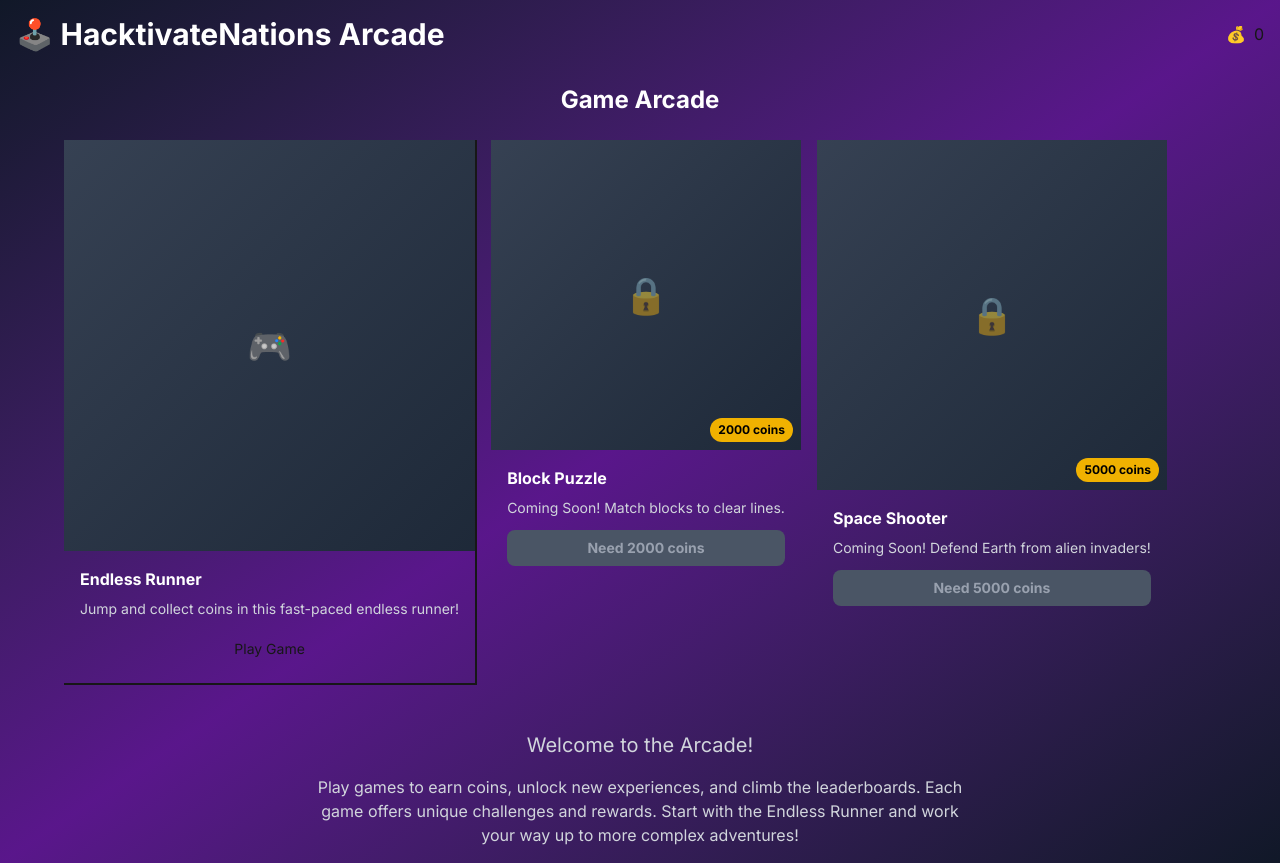
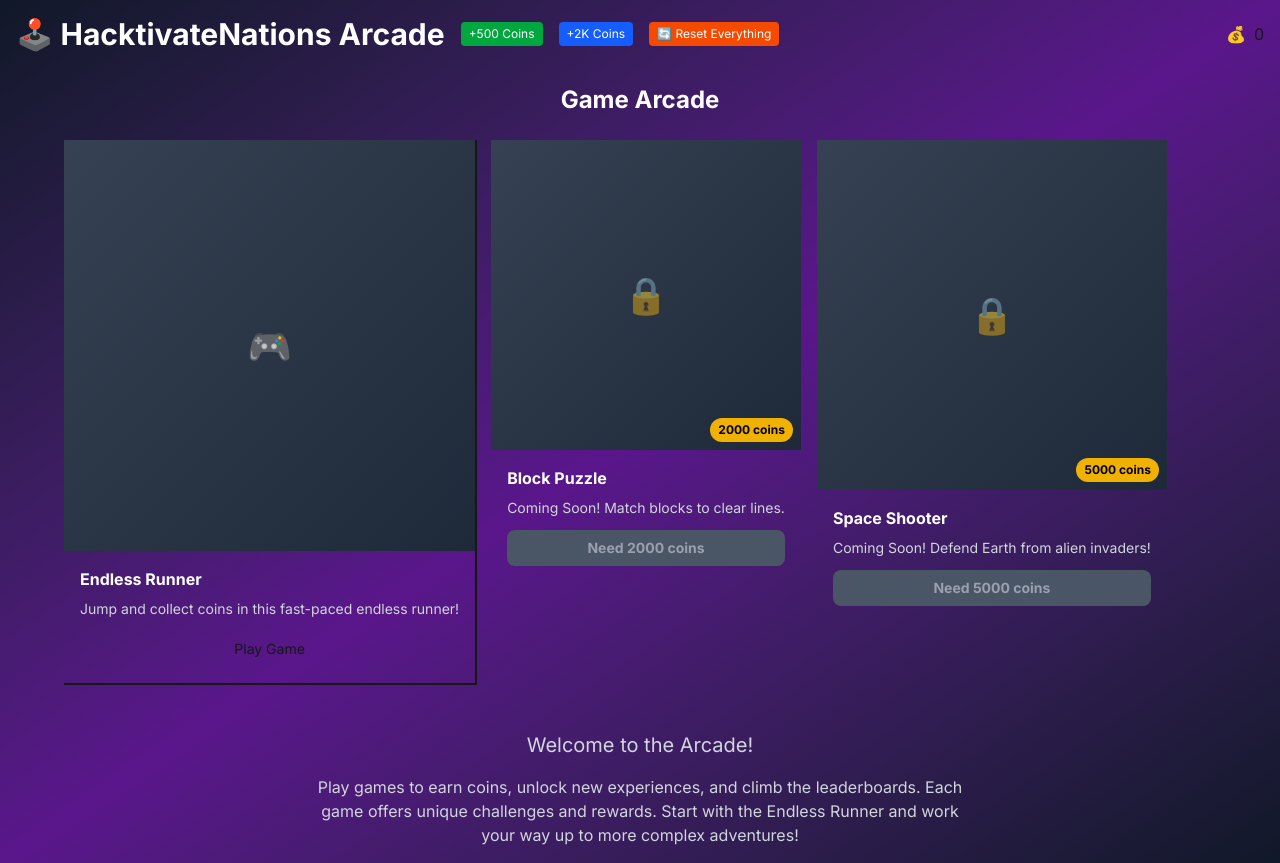
Before and after one commit to KnotEnvy/hacktivate-nations-arcade, a Next.js app: page / in a window 1280 px wide. Built offline with nearby package versions, Linux system fonts and the light colour scheme.

Commit message:
added debugged buttons, added resetCoins()

```diff
--- a/src/components/arcade/ArcadeHub.tsx
+++ b/src/components/arcade/ArcadeHub.tsx
@@ -96,7 +96,29 @@ export function ArcadeHub() {
     setCurrentGame(null);
     setSelectedGameId(null);
   };
+    // Reset function for development
+  const resetProgress = () => {
+    const confirmed = window.confirm(
+      '🔄 Reset All Progress?\n\n' +
+      'This will:\n' +
+      '• Reset coins to 0\n' +
+      '• Lock all games except Runner\n' +
+      '• Clear all saved progress\n\n' +
+      'This action cannot be undone!'
+    );
 
+    if (!confirmed) return;
+    // Reset currency service
+    currencyService.resetCoins();
+    saveUnlockedTiers([0]);
+    // Clear localStorage completely for a fresh start
+    localStorage.removeItem('hacktivate-unlocked-tiers');
+    localStorage.removeItem('hacktivate-user-progress');
+    setCurrentCoins(0);
+    alert('🎮 Progress reset! You\'re back to the beginning.');
+  };
+
+  // main Content
   return (
     <div className="min-h-screen bg-gradient-to-br from-gray-900 via-purple-900 to-gray-900 p-4">
       {/* Header */}
@@ -112,6 +134,32 @@ export function ArcadeHub() {
             >
               ← Back to Hub
             </button>
+          )}
+          {/* Debug buttons for development */}
+          {process.env.NODE_ENV === 'development' && (
+            <>
+
+              <button
+                onClick={() => currencyService.addCoins(500, 'debug_test')}
+                className="bg-green-600 hover:bg-green-700 text-white text-xs px-2 py-1 rounded"
+              >
+                +500 Coins
+              </button>
+              <button
+                onClick={() => currencyService.addCoins(2000, 'debug_unlock')}
+                className="bg-blue-600 hover:bg-blue-700 text-white text-xs px-2 py-1 rounded"
+                title="Add 2000 coins (enough for tier 1 unlock)"
+              >
+                +2K Coins
+              </button>
+              <button
+                onClick={resetProgress}
+                className="bg-orange-600 hover:bg-orange-700 text-white text-xs px-2 py-1 rounded"
+                title="Reset all progress"
+              >
+                🔄 Reset Everything
+              </button>
+            </>
           )}
         </div>
         <CurrencyDisplay currencyService={currencyService} />
--- a/src/services/CurrencyService.ts
+++ b/src/services/CurrencyService.ts
@@ -22,6 +22,14 @@ export class CurrencyService {
 
   getCurrentCoins(): number {
     return this.currentCoins;
+  }
+
+  // Reset method for development
+  resetCoins(): void {
+    this.currentCoins = 0;
+    this.transactions = [];
+    this.saveToStorage();
+    this.notifyListeners();
   }
 
   addCoins(amount: number, source: string): void {
```
